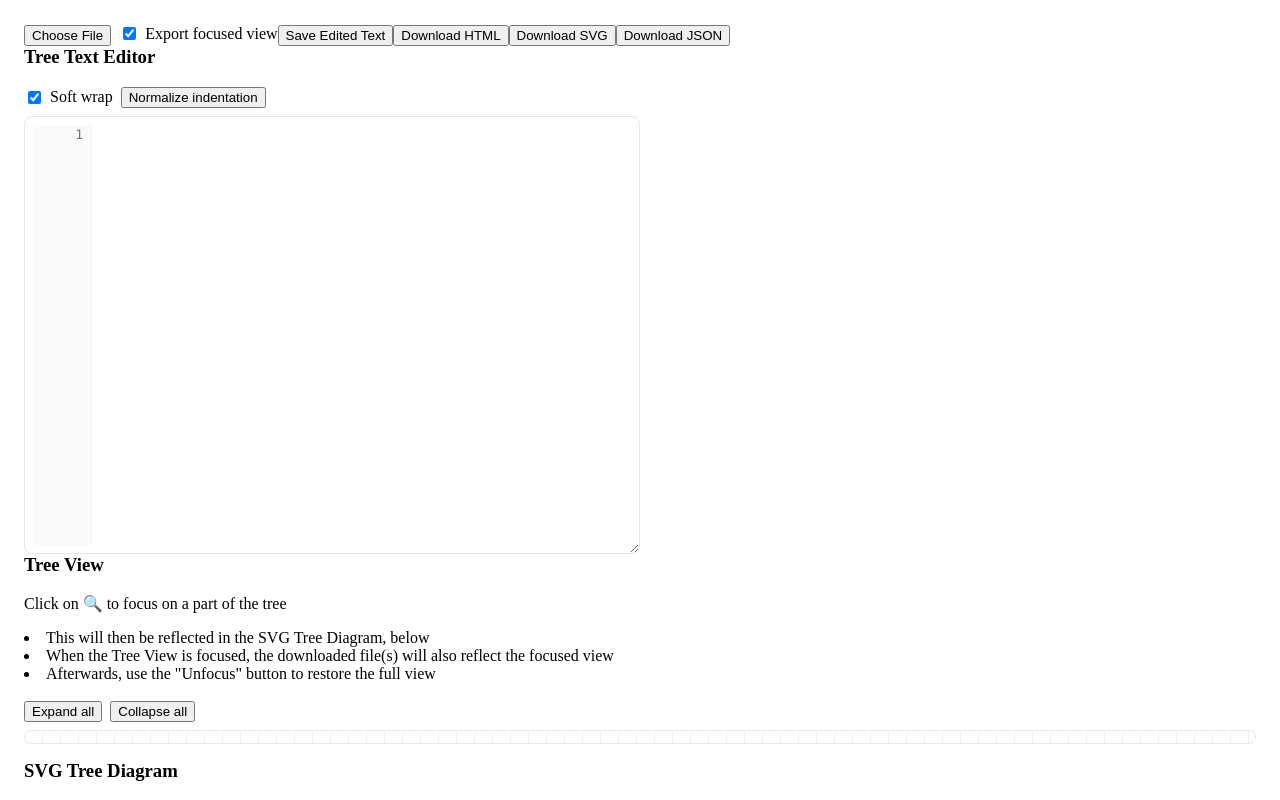
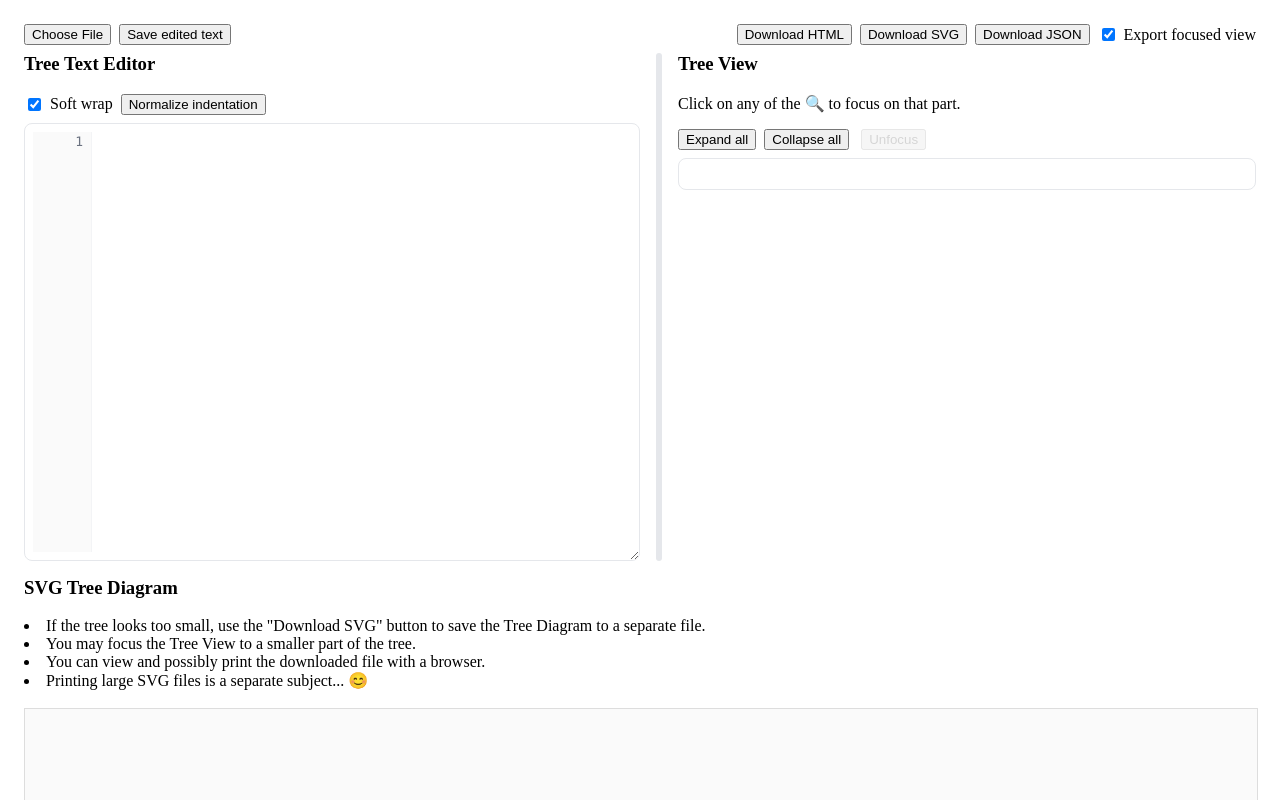
Before and after one commit to jbrannigan/family-tree-editor, a React (Create React App) app: page / in a window 1280 px wide. Shown: the top 800 px of the page. Built offline with nearby package versions, Linux system fonts and the light colour scheme.

Commit message:
UI: tidy top toolbar; move Unfocus to TreeView; hide guides when focused; fix row layout

```diff
--- a/src/App.css
+++ b/src/App.css
@@ -1,6 +1,76 @@
+/* App.css */
 
-/* TreeView keyboard focus styles */
-.tree-row.is-active { outline: 2px solid #3b82f6; outline-offset: 2px; border-radius: 6px; }
-.tree-row.is-focused { background: rgba(59,130,246,.08); }
-.tree-toggle { cursor: pointer; }
-.tree-focus-btn { cursor: pointer; }
+/* --- Top toolbar layout --- */
+.topbar {
+  display: flex;
+  align-items: center;
+  justify-content: space-between; /* left group vs right group */
+  gap: 12px 16px;
+  flex-wrap: wrap;                /* allow wrapping when narrow */
+  margin-bottom: 8px;
+}
+
+.topbar-left,
+.topbar-right {
+  display: inline-flex;
+  align-items: center;
+  gap: 8px;
+}
+
+.topbar-left  { flex: 1 1 auto; min-width: 320px; }
+.topbar-right { flex: 0 0 auto; margin-left: auto; }
+
+.topbar .btn,
+.topbar .export-toggle { white-space: nowrap; }
+
+.export-toggle {
+  display: inline-flex;
+  align-items: center;
+  gap: 6px;
+}
+
+/* On narrow screens: keep downloads on the right, drop the checkbox BELOW them, right-aligned */
+@media (max-width: 900px) {
+  .topbar-right { flex-wrap: wrap; }
+  .topbar-right .export-toggle {
+    flex: 1 1 100%;
+    display: flex;
+    justify-content: flex-end; /* right align the checkbox on its own line */
+  }
+}
+
+/* --- Two-pane layout with draggable separator --- */
+.split {
+  display: flex;
+  flex-wrap: nowrap;     /* prevent Tree View from dropping under the editor */
+  gap: 16px;
+  align-items: flex-start;
+  overflow-x: auto;      /* scroll horizontally instead of wrapping */
+}
+
+.pane { min-width: 0; }  /* allow contents to shrink inside panes */
+
+.left-pane {
+  flex: 0 0 auto;        /* width is controlled via inline style from state */
+  min-width: 380px;      /* guardrail so editor doesn't collapse */
+}
+
+.right-pane {
+  flex: 1 1 auto;
+  min-width: 520px;      /* keep tree usable */
+}
+
+/* The vertical drag bar */
+.resizer {
+  flex: 0 0 6px;
+  width: 6px;
+  cursor: col-resize;
+  align-self: stretch;
+  background: #e5e7eb;
+  border-radius: 3px;
+}
+.resizer.dragging { background: #94a3b8; }
+
+/* Keep the tree neatly inside the right pane */
+.right-pane .tree-view { max-width: 100%; }
+.right-pane .tree-container { max-height: 60vh; overflow: auto; }
--- a/src/App.js
+++ b/src/App.js
@@ -4,7 +4,7 @@ import TreeEditor from "./TreeEditor";
 import TreeView from "./TreeView";
 import GraphView from "./GraphView";
 import UploadButton from "./UploadButton";
-import DownloadButtons from "./DownloadButtons";
+// import DownloadButtons from "./DownloadButtons"; // (unused now)
 import { parseTree } from "./utils/parseTree";
 import { generateHTML } from "./utils/generateHTML";
 import "./App.css";
@@ -38,7 +38,6 @@ useEffect(() => {
       const x = Math.min(max, Math.max(min, e.clientX - bounds.left));
       setLeftWidth(x);
     };
-
     const onUp = () => setDragging(false);
 
     if (dragging) {
@@ -50,6 +49,7 @@ useEffect(() => {
       window.removeEventListener("mouseup", onUp);
     };
   }, [dragging]);
+
   // Parse text -> tree
   useEffect(() => {
     try {
@@ -87,10 +87,7 @@ useEffect(() => {
   // Downloads
   const handleDownloadHTML = () => {
     const usedTree = exportFocused ? displayedTree : treeData;
-    // Use treeData for HTML export of whole source text doc;
-    // change to displayedTree if you want export to respect focus
-    // const html = generateHTML(usedTree); // <-Full Tree
-    const html = generateHTML(usedTree); // <-Foces Tree
+    const html = generateHTML(usedTree);
     const blob = new Blob([html], { type: "text/html" });
     const url = URL.createObjectURL(blob);
     const a = document.createElement("a");
@@ -99,7 +96,7 @@ useEffect(() => {
     a.click();
     URL.revokeObjectURL(url);
   };
-// NEW: save edited text as .txt
+
   const handleDownloadTXT = () => {
     const blob = new Blob([treeText ?? ""], { type: "text/plain" });
     const url = URL.createObjectURL(blob);
@@ -109,12 +106,10 @@ useEffect(() => {
     a.click();
     URL.revokeObjectURL(url);
   };
+
   const handleDownloadJSON = () => {
     const usedTree = exportFocused ? displayedTree : treeData;
-    // Use treeData for JSON export of whole source text doc;
-    // change to displayedTree if you want export to respect focus
-    //const json = JSON.stringify(usedTree, null, 2); //<-Full Tree
-    const json = JSON.stringify(usedTree, null, 2); //<-Focues Tree
+    const json = JSON.stringify(usedTree, null, 2);
     const blob = new Blob([json], { type: "application/json" });
     const url = URL.createObjectURL(blob);
     const a = document.createElement("a");
@@ -142,29 +137,19 @@ useEffect(() => {
     URL.revokeObjectURL(url);
   };
 
-
   return (
     <div className="app-container" style={{ padding: "1rem" }}>
-      {/* Header / toolbar */}
-      <div className="top-bar">
+      {/* Top toolbar */}
+      <div className="topbar">
+        <div className="topbar-left">
+          <UploadButton className="btn btn-primary" onLoad={handleFileLoad} />
 
-        <UploadButton className= "btn btn-primary" onLoad={handleFileLoad} />
+          <button className="btn" onClick={handleDownloadTXT} aria-label="Save edited text">
+            Save edited text
+          </button>
+        </div>
 
-        {/* Export behavior toggle */}
-        <label className="checkbox" style={{ display: "inline-flex", alignItems: "center", gap: 6, marginLeft: 8 }}>
-          <input
-            type="checkbox"
-            checked={exportFocused}
-            onChange={(e) => setExportFocused(e.target.checked)}
-            aria-label="Export focused view"
-          />
-          <span>Export focused view</span>
-        </label>
-
-        <button className="btn" onClick={handleDownloadTXT} aria-label="Save Edited Text">
-          Save Edited Text
-       </button>
-
+        <div className="topbar-right">
           <button className="btn" onClick={handleDownloadHTML} aria-label="Download HTML">
             Download HTML
           </button>
@@ -177,31 +162,21 @@ useEffect(() => {
             Download JSON
           </button>
 
-  {/* push Unfocus to the right (optional) */}
-  <div className="spacer" />
-
-  {focusedNode && (
-    <button
-      className="btn btn-ghost"
-      onClick={handleUnfocus}
-      aria-label="Unfocus"
-      title="Unfocus"
-    >
-      Unfocus
-    </button>
-  )}
+          <label className="export-toggle" title="Export only the focused sub-tree">
+            <input
+              type="checkbox"
+              checked={exportFocused}
+              onChange={(e) => setExportFocused(e.target.checked)}
+              aria-label="Export focused view"
+            />
+            Export focused view
+          </label>
+        </div>
       </div>
 
-{/* Top split: editor + tree with resizer */}
-<div
-  className="split"
-  ref={containerRef}
-  style={{ minHeight: 300 }}
->
-  <div
-    className="pane left-pane"
-    style={{ width: leftWidth || "50%" }}
-  >
+      {/* Split: editor + tree with resizer */}
+      <div className="split" ref={containerRef} style={{ minHeight: 300 }}>
+        <div className="pane left-pane" style={{ width: leftWidth || "50%" }}>
           <h3 style={{ marginTop: 0 }}>Tree Text Editor</h3>
           <TreeEditor treeText={treeText} onTextChange={handleTextChange} />
         </div>
@@ -225,16 +200,13 @@ useEffect(() => {
 
         <div className="pane right-pane">
           <h3 style={{ marginTop: 0 }}>Tree View</h3>
-    <p>Click on 🔍 to focus on a part of the tree</p>
-    <li>This will then be reflected in the SVG Tree Diagram, below</li>
-    <li>When the Tree View is focused, the downloaded file(s) will also reflect the focused view</li>
-    <li>Afterwards, use the "Unfocus" button to restore the full view</li>
-    <br></br>
+          <p>Click on any of the 🔍 to focus on that part.</p>
           <TreeView
             tree={displayedTree}
             onFocus={handleFocus}
             onUnfocus={handleUnfocus}
             focusedNodeId={focusedNode ? focusedNode.id : null}
+            isFocused={!!focusedNode}
           />
         </div>
       </div>
--- a/src/TreeView.css
+++ b/src/TreeView.css
@@ -1,55 +1,62 @@
-/* TreeView.css — small polish for hover, focus, and indent guides */
+/* TreeView.css — scoped styles for hover, focus, and indent guides */
 .tree-view {
   --indent: 18px;
   --row-h: 28px;
-  --guide: rgba(0, 0, 0, 0.06);
+  --guide: rgba(0, 0, 0, 0.03);
   --hover-bg: rgba(0, 0, 0, 0.05);
   --active-outline: #3b82f6;
   --border: #e5e7eb;
 }
 
-/* Scrollable container with faint vertical indent guides */
-.tree-container {
+/* When a focus is active, hide indent guides altogether */
+.tree-view.is-focused { --guide: transparent; }
+
+/* Scroll viewport (no guides here) */
+.tree-view .tree-container {
   border: 1px solid var(--border);
   border-radius: 8px;
   padding: 6px;
-  max-height: 360px;
-  overflow: auto;
+  max-height: 60vh;
+  overflow: auto; /* vertical + horizontal as needed */
+}
+
+/* Paint indent guides only under the actual content width */
+.tree-view .tree-root {
+  display: inline-block;         /* shrink to content width */
+  width: max-content;
+  margin: 0;
+  padding: 0;
+  list-style: none;
   background:
     repeating-linear-gradient(
       to right,
       transparent 0 calc(var(--indent) - 1px),
       var(--guide) calc(var(--indent) - 1px) var(--indent)
     );
-  /* keep guides aligned during scroll */
-  background-attachment: local;
+  background-attachment: local;  /* keep lines aligned during scroll */
 }
 
-/* Rows */
-.tree-row {
+/* Rows: one per line, with tight outline */
+.tree-view .tree-row {
+  display: flex;                 /* block-level flex row */
+  width: max-content;            /* outline hugs content width */
+  max-width: 100%;               /* don’t overflow the pane */
   line-height: var(--row-h);
   min-height: var(--row-h);
   border-radius: 6px;
   padding: 2px 4px;
   cursor: default;
 }
-
-.tree-row:hover {
-  background: var(--hover-bg);
-}
-
-.tree-row.is-active {
+.tree-view .tree-row:hover { background: var(--hover-bg); }
+.tree-view .tree-row.is-active {
   outline: 2px solid var(--active-outline);
   outline-offset: 2px;
   background: rgba(59, 130, 246, 0.06);
 }
-
-.tree-row.is-focused {
-  background: rgba(59, 130, 246, 0.08);
-}
+.tree-view .tree-row.is-focused { background: rgba(59, 130, 246, 0.08); }
 
 /* Toggle + focus buttons */
-.tree-toggle {
+.tree-view .tree-toggle {
   display: inline-flex;
   align-items: center;
   justify-content: center;
@@ -59,13 +66,12 @@
   border-radius: 6px;
   background: #fff;
   user-select: none;
+  cursor: pointer;
+  margin-right: 6px;
 }
+.tree-view .tree-toggle:hover { background: #f9fafb; }
 
-.tree-toggle:hover {
-  background: #f9fafb;
-}
-
-.tree-focus-btn {
+.tree-view .tree-focus-btn {
   cursor: pointer;
   font-size: 14px;
   line-height: 1;
@@ -73,22 +79,28 @@
   background: transparent;
   border-radius: 6px;
   padding: 2px 6px;
+  margin-left: 8px;
 }
-
-.tree-focus-btn:hover {
-  background: #f3f4f6;
-}
+.tree-view .tree-focus-btn:hover { background: #f3f4f6; }
 
 /* Labels: elide overly long names nicely */
-.tree-node-label {
+.tree-view .tree-node-label {
   white-space: nowrap;
   overflow: hidden;
   text-overflow: ellipsis;
   max-width: 48ch;
 }
 
+/* Toolbar disabled look */
+.tree-view .btn:disabled,
+.tree-view .btn[disabled] {
+  opacity: 0.5;
+  cursor: not-allowed;
+}
+
 /* Subtle transitions */
 @media (prefers-reduced-motion: no-preference) {
-  .tree-row { transition: background 120ms ease, outline-color 120ms ease; }
-  .tree-toggle, .tree-focus-btn { transition: background 120ms ease, border-color 120ms ease; }
+  .tree-view .tree-row { transition: background 120ms ease, outline-color 120ms ease; }
+  .tree-view .tree-toggle,
+  .tree-view .tree-focus-btn { transition: background 120ms ease, border-color 120ms ease; }
 }
--- a/src/TreeView.js
+++ b/src/TreeView.js
@@ -19,11 +19,18 @@ function flattenVisible(nodes, expandedSet) {
   return out;
 }
 
-export default function TreeView({ tree, onFocus, focusedNodeId }) {
+export default function TreeView({
+  tree,
+  onFocus,
+  focusedNodeId,
+  onUnfocus,          // handler to clear focus
+  isFocused,          // boolean to control Unfocus enabled + hide guides
+}) {
   const roots = ensureArray(tree);
+
   const allIds = useMemo(() => {
     const ids = new Set();
-    const walk = (n) => { if (!n) return; ids.add(n.id); (n.children||[]).forEach(walk); };
+    const walk = (n) => { if (!n) return; ids.add(n.id); (n.children || []).forEach(walk); };
     roots.forEach(walk);
     return ids;
   }, [roots]);
@@ -65,7 +72,7 @@ export default function TreeView({ tree, onFocus, focusedNodeId }) {
   const expandAll = () => setExpanded(new Set(allIds));
   const collapseAll = () => {
     const next = new Set();
-    roots.forEach(r => next.add(r.id)); // show just top level
+    roots.forEach((r) => next.add(r.id)); // show just top level
     setExpanded(next);
   };
 
@@ -107,7 +114,7 @@ export default function TreeView({ tree, onFocus, focusedNodeId }) {
         if (hasChildren && isExpanded) {
           toggleNode(node.id);
         } else {
-          const parent = visible.slice(0, idx).reverse().find(r => r.level === level - 1);
+          const parent = visible.slice(0, idx).reverse().find((r) => r.level === level - 1);
           if (parent) setActiveId(parent.node.id);
         }
         break;
@@ -140,6 +147,7 @@ export default function TreeView({ tree, onFocus, focusedNodeId }) {
     }
   };
 
+  // Scroll the active item into view when it changes
   useEffect(() => {
     if (!activeId) return;
     const el = containerRef.current?.querySelector(`[data-treeitem-id="${activeId}"]`);
@@ -149,10 +157,21 @@ export default function TreeView({ tree, onFocus, focusedNodeId }) {
   }, [activeId]);
 
   return (
-    <div className="tree-view">
+    <div className={`tree-view${isFocused ? " is-focused" : ""}`}>
       <div className="tree-toolbar" style={{ display: "flex", gap: 8, alignItems: "center", marginBottom: 8 }}>
         <button type="button" className="btn" onClick={expandAll} aria-label="Expand all">Expand all</button>
         <button type="button" className="btn" onClick={collapseAll} aria-label="Collapse all">Collapse all</button>
+        <button
+          type="button"
+          className="btn"
+          onClick={() => onUnfocus?.()}
+          disabled={!isFocused}
+          aria-disabled={!isFocused}
+          title={isFocused ? "Restore full view" : "Nothing is focused"}
+          style={{ marginLeft: 4 }}
+        >
+          Unfocus
+        </button>
       </div>
 
       <div
@@ -163,12 +182,12 @@ export default function TreeView({ tree, onFocus, focusedNodeId }) {
         tabIndex={0}
         onKeyDown={onKeyDown}
       >
-        <ul className="tree-root" style={{ listStyle: "none", padding: 0, margin: 0 }}>
+        <ul className="tree-root">
           {visible.map(({ node, level }) => {
             const hasChildren = node.children && node.children.length > 0;
             const isExpanded = expanded.has(node.id);
             const isActive = node.id === activeId;
-            const isFocused = focusedNodeId && node.id === focusedNodeId;
+            const isFocusedRow = focusedNodeId && node.id === focusedNodeId;
 
             return (
               <li
@@ -179,8 +198,8 @@ export default function TreeView({ tree, onFocus, focusedNodeId }) {
                 aria-selected={isActive}
                 data-treeitem-id={node.id}
                 tabIndex={isActive ? 0 : -1}
-                className={`tree-row${isActive ? " is-active" : ""}${isFocused ? " is-focused" : ""}`}
-                style={{ display: "flex", alignItems: "center", marginLeft: level * 18 }}
+                className={`tree-row${isActive ? " is-active" : ""}${isFocusedRow ? " is-focused" : ""}`}
+                style={{ display: "flex", width: "max-content", alignItems: "center", marginLeft: level * 18 }}
                 onClick={() => setActiveId(node.id)}
               >
                 {hasChildren ? (
@@ -190,12 +209,11 @@ export default function TreeView({ tree, onFocus, focusedNodeId }) {
                     aria-label={isExpanded ? "Collapse" : "Expand"}
                     aria-expanded={isExpanded}
                     onClick={(e) => { e.stopPropagation(); toggleNode(node.id); }}
-                    style={{ marginRight: 6 }}
                   >
                     {isExpanded ? "▾" : "▸"}
                   </button>
                 ) : (
-                  <span style={{ display: "inline-block", width: 16, marginRight: 6 }} />
+                  <span style={{ display: "inline-block", width: 22, height: 22, marginRight: 6 }} />
                 )}
 
                 <span className="tree-node-label" style={{ flex: "0 1 auto" }}>{node.name}</span>
@@ -206,7 +224,6 @@ export default function TreeView({ tree, onFocus, focusedNodeId }) {
                   title="Focus"
                   aria-label={`Focus on ${node.name || "unnamed node"}`}
                   onClick={(e) => { e.stopPropagation(); onFocus?.(node); }}
-                  style={{ marginLeft: 8 }}
                 >
                   🔍
                 </button>
```
Lines whose indentation alone changed are shown as unchanged.
